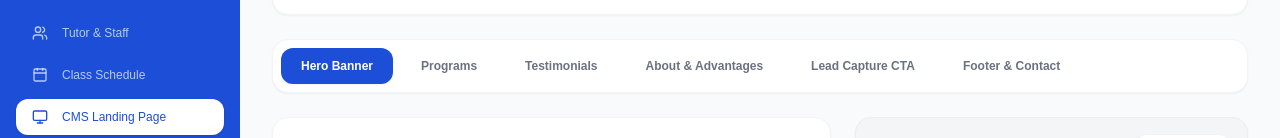
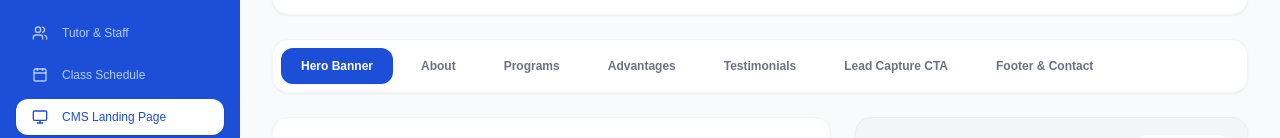
Before and after one commit to lanangwisana/BSEC-Frontend, a Next.js app: page /bsec-admin-panel/cms in a window 1280 px wide. Shown: the part 174-312 px from the top of the page. Built offline with nearby package versions, Linux system fonts and the light colour scheme; no server answers.

Commit message:
fix(cms): inport new modulat tab AboutTab and AdvantageTab

```diff
--- a/app/bsec-admin-panel/cms/page.tsx
+++ b/app/bsec-admin-panel/cms/page.tsx
@@ -9,9 +9,10 @@ import { CmsTab } from './types';
 
 // Import Modular Tab Components
 import { HeroTab } from './components/tabs/HeroTab';
+import { AboutTab } from './components/tabs/AboutTab';
 import { ProgramsTab } from './components/tabs/ProgramsTab';
+import { AdvantagesTab } from './components/tabs/AdvantagesTab';
 import { TestimonialsTab } from './components/tabs/TestimonialsTab';
-import { AboutAdvantagesTab } from './components/tabs/AboutAdvantagesTab';
 import { LeadCaptureTab } from './components/tabs/LeadCaptureTab';
 import { FooterTab } from './components/tabs/FooterTab';
 
@@ -26,9 +27,10 @@ import { AddAdvantageModal } from './components/modals/AddAdvantageModal';
 
 const tabs: CmsTab[] = [
   'Hero Banner',
+  'About',
   'Programs',
+  'Advantages',
   'Testimonials',
-  'About & Advantages',
   'Lead Capture CTA',
   'Footer & Contact',
 ];
@@ -226,6 +228,10 @@ export default function CmsLandingPage() {
                 <HeroTab heroForm={heroForm} handleHeroChange={handleHeroChange} />
               )}
 
+              {activeTab === 'About' && (
+                <AboutTab aboutForm={aboutForm} handleAboutChange={handleAboutChange} />
+              )}
+
               {activeTab === 'Programs' && (
                 <ProgramsTab
                   programsTitle={programsTitle}
@@ -244,6 +250,18 @@ export default function CmsLandingPage() {
                 />
               )}
 
+              {activeTab === 'Advantages' && (
+                <AdvantagesTab
+                  advantagesTitle={advantagesTitle}
+                  setAdvantagesTitle={setAdvantagesTitle}
+                  advantagesSubtitle={advantagesSubtitle}
+                  setAdvantagesSubtitle={setAdvantagesSubtitle}
+                  advantages={advantages}
+                  deleteAdvantage={deleteAdvantage}
+                  onOpenAddAdvantageModal={() => setShowAddAdvantageModal(true)}
+                />
+              )}
+
               {activeTab === 'Testimonials' && (
                 <TestimonialsTab
                   testimonialsTitle={testimonialsTitle}
@@ -252,20 +270,6 @@ export default function CmsLandingPage() {
                   toggleTestimonial={toggleTestimonial}
                   deleteTestimonial={deleteTestimonial}
                   onOpenAddTestimonialModal={() => setShowAddTestimonialModal(true)}
-                />
-              )}
-
-              {activeTab === 'About & Advantages' && (
-                <AboutAdvantagesTab
-                  aboutForm={aboutForm}
-                  handleAboutChange={handleAboutChange}
-                  advantagesTitle={advantagesTitle}
-                  setAdvantagesTitle={setAdvantagesTitle}
-                  advantagesSubtitle={advantagesSubtitle}
-                  setAdvantagesSubtitle={setAdvantagesSubtitle}
-                  advantages={advantages}
-                  deleteAdvantage={deleteAdvantage}
-                  onOpenAddAdvantageModal={() => setShowAddAdvantageModal(true)}
                 />
               )}
 
```
